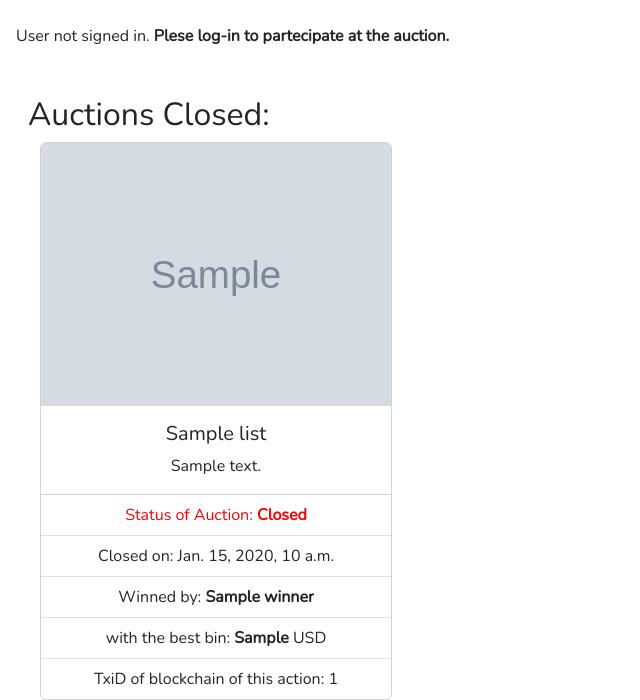
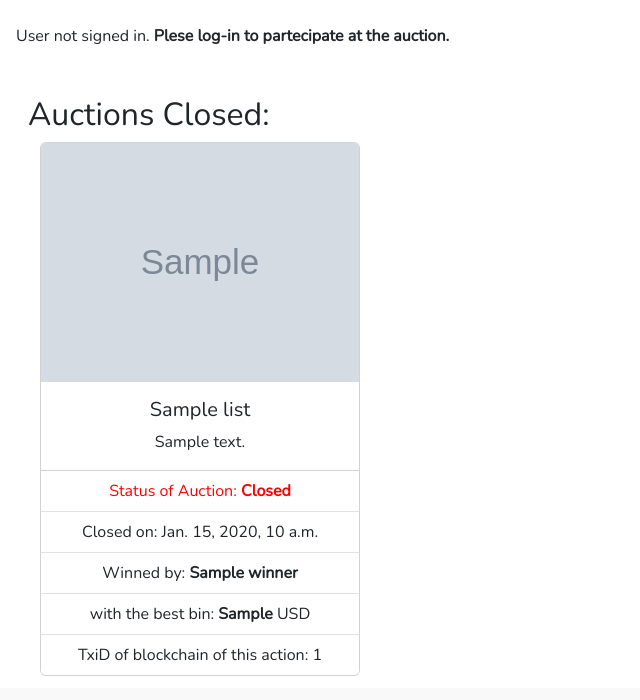
Before and after one commit to matteo-foschi/micromob, a Django app: template app/auction/templates/auction/closeauction.html in a window 1280 px wide. Shown: the part 112-812 px from the top of the page, without its empty margins (0-640 px from the left). After the commit the page ends 788 px from the top, so only its background shows below. Run offline with Django 3.2, Linux system fonts and the light colour scheme; the template is opened without the code that fills it: most values are stand-ins (such as "Sample title", 1, 10 or a date in 2020); grey boxes marked "Sample" are stand-in pictures.

Commit message:
Last commit

```diff
--- a/app/auction/templates/auction/closeauction.html
+++ b/app/auction/templates/auction/closeauction.html
@@ -3,10 +3,10 @@
 {% block body %}
     <h2>Auctions Closed:</h2>
     <div class="container text-center">
-      <div class="row row-cols-2">
+      <div class="row row-cols-3">
         {% for list in list1 %}
           <div class="col">
-            <div class="card" style="width: 22rem;">
+            <div class="card" style="width: 20rem;">
                 <img src="{{ list.image_url }}" width="350" class="card-img-top" alt="...">
                 <div class="card-body">
                   <h5 class="card-title">{{list.title}}</h5>
@@ -22,7 +22,7 @@
             </div>
           </div>
           <br>
-          {% endfor %}
+        {% endfor %}
       </div>
     </div>
 {% endblock %}
```
Also changed, not shown: app/auction/templates/auction/homepage.html (+5 -5 lines).
